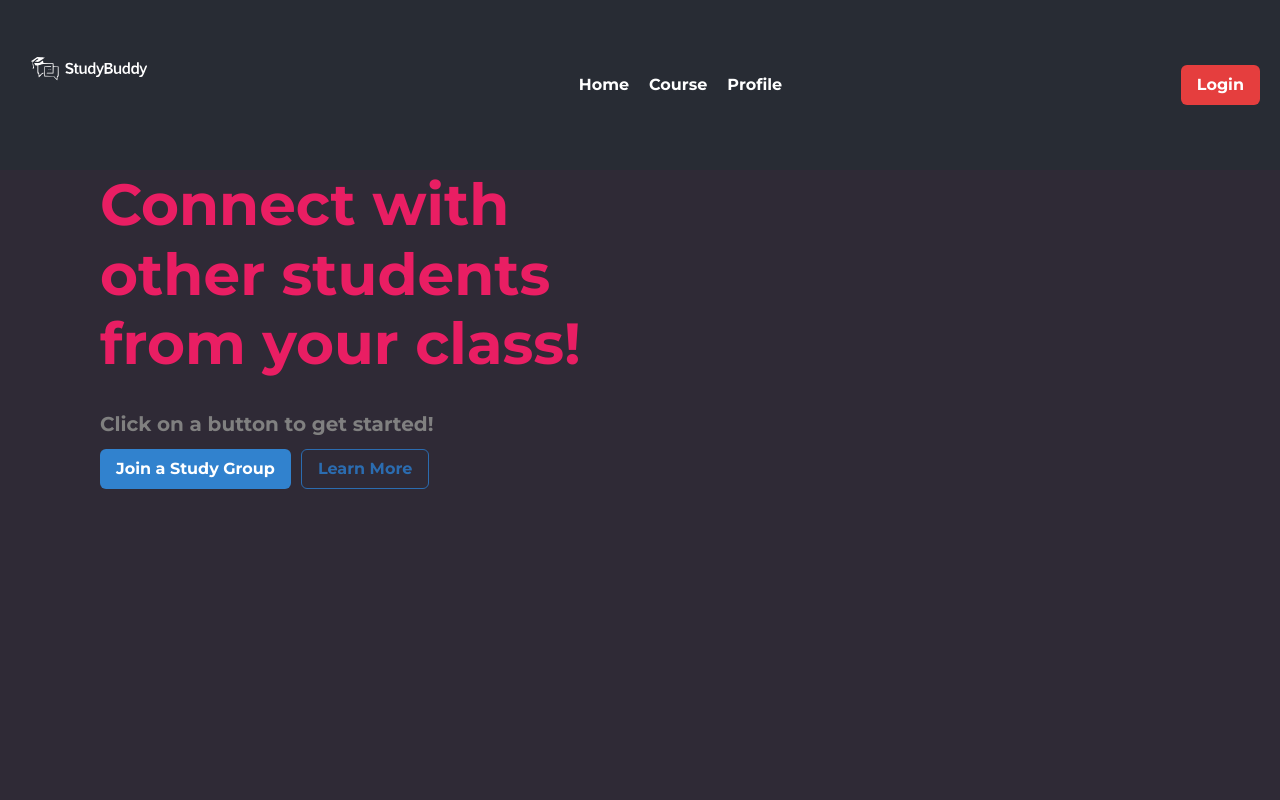
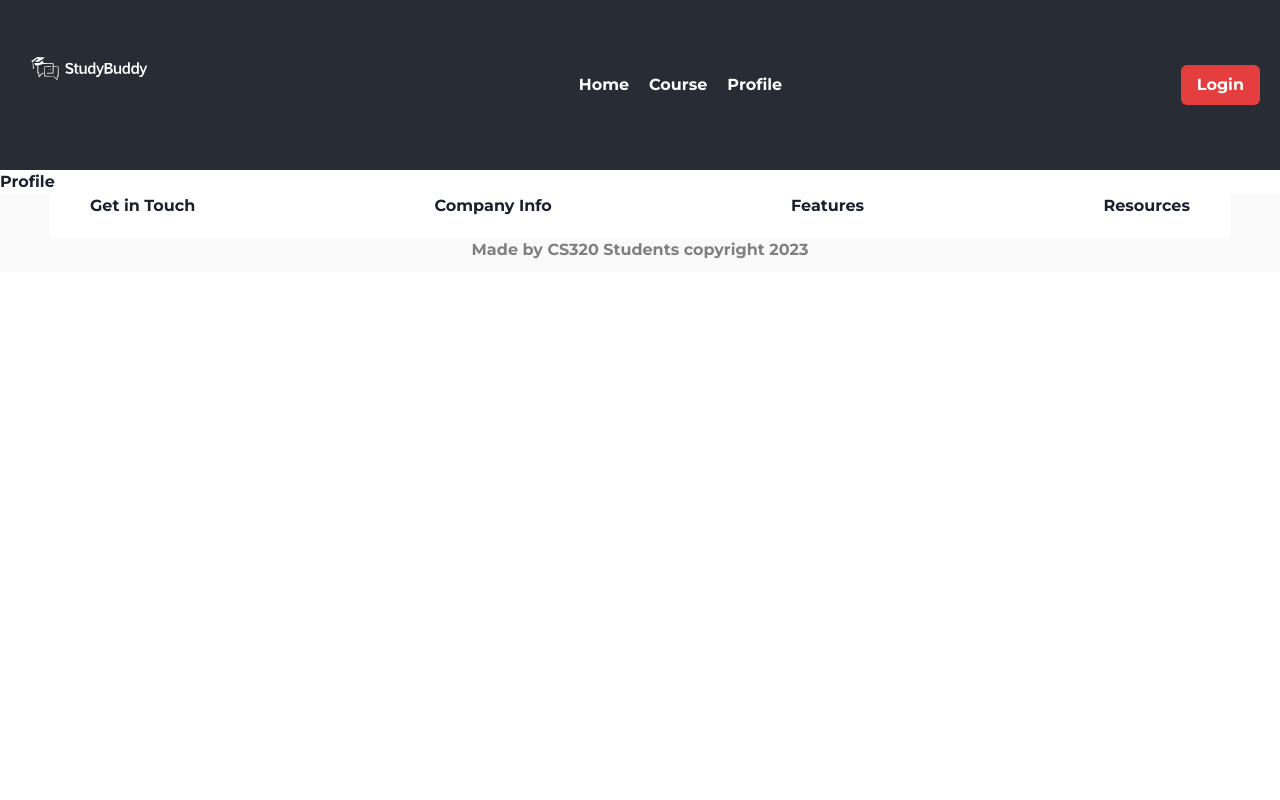
Before and after one commit to SidUMass/StudyBuddy, a React (Create React App) app in the folder client/: page /profile in a window 1280 px wide. Shown: the top 800 px of the page. Built offline with nearby package versions, Linux system fonts and the light colour scheme.

Commit message:
Added client side routing

```diff
--- a/client/package.json
+++ b/client/package.json
@@ -13,6 +13,7 @@
     "framer-motion": "^10.16.4",
     "react": "^18.2.0",
     "react-dom": "^18.2.0",
+    "react-router-dom": "^6.17.0",
     "react-scripts": "^5.0.1",
     "web-vitals": "^2.1.4"
   },
--- a/client/src/App.js
+++ b/client/src/App.js
@@ -1,23 +1,35 @@
 import './App.css';
 import React from 'react';
+import { BrowserRouter as Router, Route, Routes } from 'react-router-dom';
 
 // All components are imported here
 import Theme from "./components/Theme";
 import Header from './components/Header';
-import Body from './components/Body';
 import Footer from './components/Footer';
+
+// All pages are imported here
+import Home from './pages/Home';
+import Courses from './pages/Courses';
+import Profile from './pages/Profile';
 
 import { ChakraProvider } from "@chakra-ui/react";
 
 function App() {
   return (
+    <Router>
       <ChakraProvider theme={Theme}>
         <div className="App">
           <Header />
-         <Body />
+          {/* Routes */}
+          <Routes>
+            <Route path="/" element={<Home />} />
+            <Route path="/courses" element={<Courses />} />
+            <Route path="/profile" element={<Profile />} />
+          </Routes>
           <Footer />
         </div>
       </ChakraProvider>
+    </Router>
   );
 }
 
--- a/client/src/components/Header.js
+++ b/client/src/components/Header.js
@@ -1,6 +1,7 @@
 import React from 'react';
 import logo from '../logo.svg';
 import { Button } from "@chakra-ui/react";
+import { Link } from 'react-router-dom';
 
 function Header() {
   return (
@@ -13,9 +14,9 @@ function Header() {
         {/* Navigation */}
         <nav>
         <ul className="nav-links">
-            <li><a href="/">Home</a></li>
-            <li><a href="/course">Course</a></li>
-            <li><a href="/profile">Profile</a></li>
+          <li><Link to="/">Home</Link></li>
+          <li><Link to="/courses">Course</Link></li>
+          <li><Link to="/profile">Profile</Link></li>
         </ul>
         </nav>
 
--- /dev/null
+++ b/client/src/pages/Courses.js
@@ -0,0 +1,9 @@
+import React from 'react';
+
+function Courses() {
+  return (
+    <h1>Courses</h1>
+  );
+}
+
+export default Courses;
--- a/client/src/components/Body.js
+++ b/client/src/pages/Home.js
@@ -6,7 +6,7 @@ import { Input } from '@chakra-ui/react'
 import { Box } from '@chakra-ui/react'
 import { Flex } from '@chakra-ui/react'
 
-function Body() {
+function Home() {
   return (
     <body className="App-Body">
         <Box paddingLeft="100px">
@@ -70,4 +70,4 @@ function Body() {
   );
 }
 
-export default Body;
+export default Home;
--- /dev/null
+++ b/client/src/pages/Profile.js
@@ -0,0 +1,9 @@
+import React from 'react';
+
+function Profile() {
+  return (
+    <h1>Profile</h1>
+  );
+}
+
+export default Profile;
```
Also changed, not shown: 1 other file (tests, documents, lock files or other folders). Lines whose indentation alone changed are shown as unchanged.
